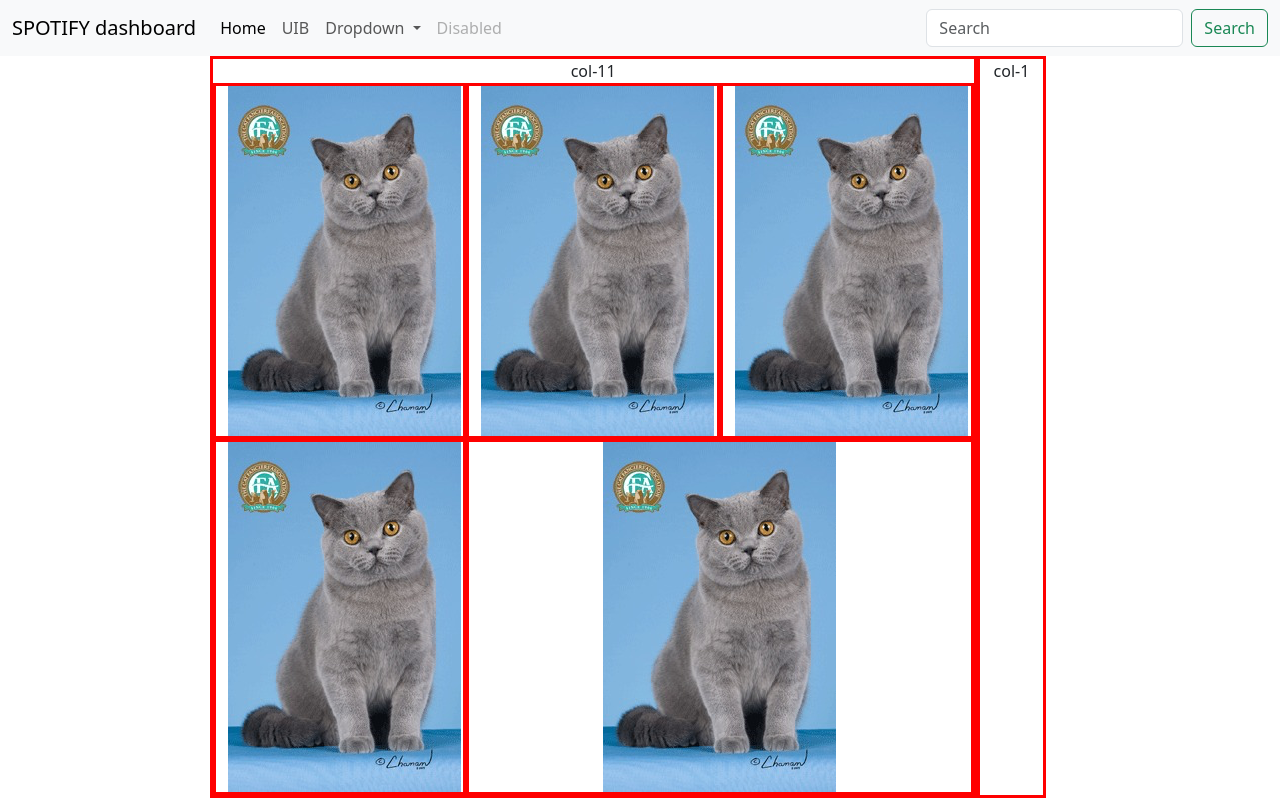
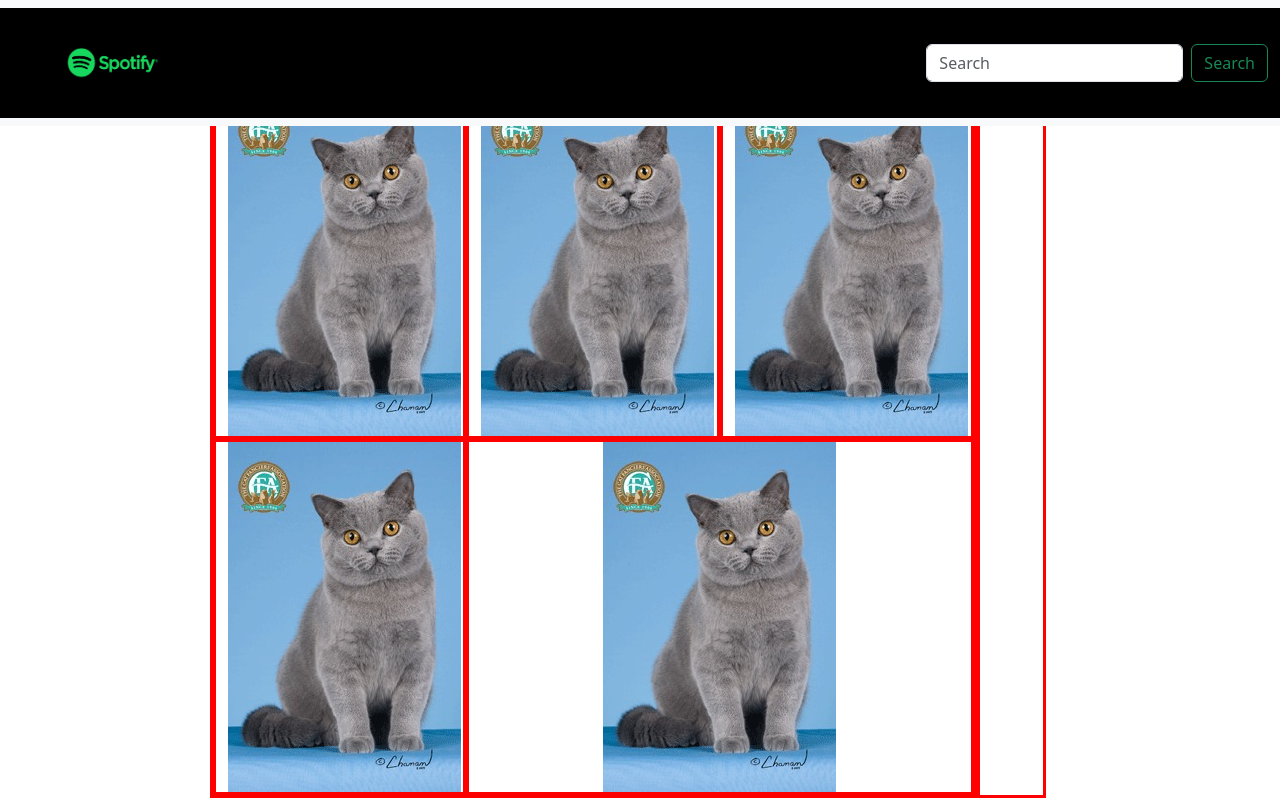
Before and after one commit to Tenhgsh/Practica1ADIU, a PHP site: page / in a window 1280 px wide. Run offline with PHP 8.4, Linux system fonts and the light colour scheme.

Commit message:
Header en desarrollo

```diff
--- a/estilos.css
+++ b/estilos.css
@@ -20,3 +20,12 @@
 
 
 }
+
+#container{
+    border-color: red;
+
+}
+
+.container-fluid{
+    background-color:black
+}
--- a/index.html
+++ b/index.html
@@ -15,7 +15,9 @@
     <header>
       <nav class="navbar navbar-expand-lg bg-body-tertiary">
         <div class="container-fluid">
-          <a class="navbar-brand" href="#">SPOTIFY dashboard</a>
+          <a class="navbar-brand" href="#">
+            <img src="logo.png" alt="Logo enterprise"width="200" height="100">
+          </a>
           <button class="navbar-toggler" type="button" data-bs-toggle="collapse"
             data-bs-target="#navbarSupportedContent"
             aria-controls="navbarSupportedContent" aria-expanded="false"
@@ -30,13 +32,16 @@
               <li class="nav-item">
                 <a class="nav-link" href="https://ad.uib.es">UIB</a>
               </li>
+              <li class="nav-item">
+                <a class="nav-link" href="https://www.kaggle.com/datasets/thebumpkin/spotify-top-100-country-9124-w-audio-features">DataLink</a>
+              </li>
               <li class="nav-item dropdown">
                 <a class="nav-link dropdown-toggle" href="#" role="button"
                   data-bs-toggle="dropdown" aria-expanded="false">
-                  Dropdown
+                  More
                 </a>
                 <ul class="dropdown-menu">
-                  <li><a class="dropdown-item" href="#">Action</a></li>
+                  <li><a class="dropdown-item" href="https://open.spotify.com/intl-es">Our official page</a></li>
                   <li><a class="dropdown-item" href="#">Another action</a></li>
                   <li><hr class="dropdown-divider"></li>
                   <li><a class="dropdown-item" href="#">Something else
```
Also changed, not shown: logo.png (added).
